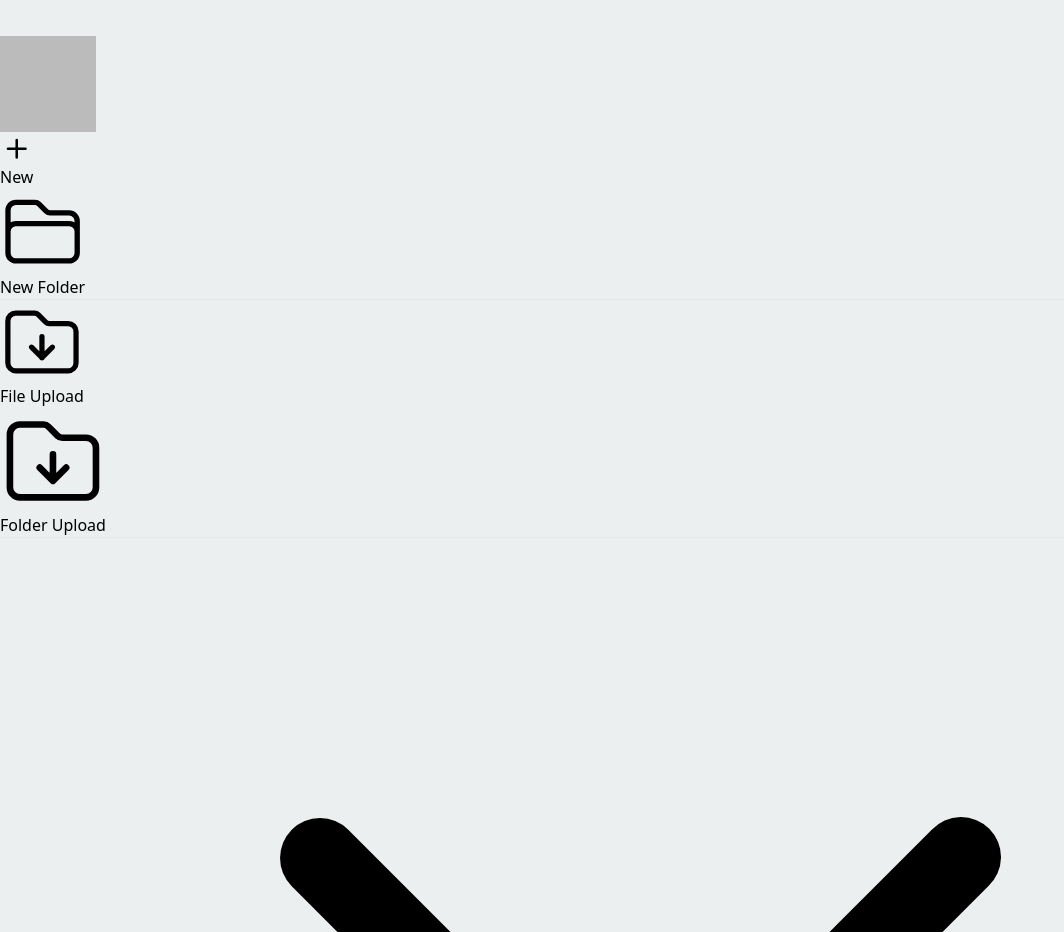
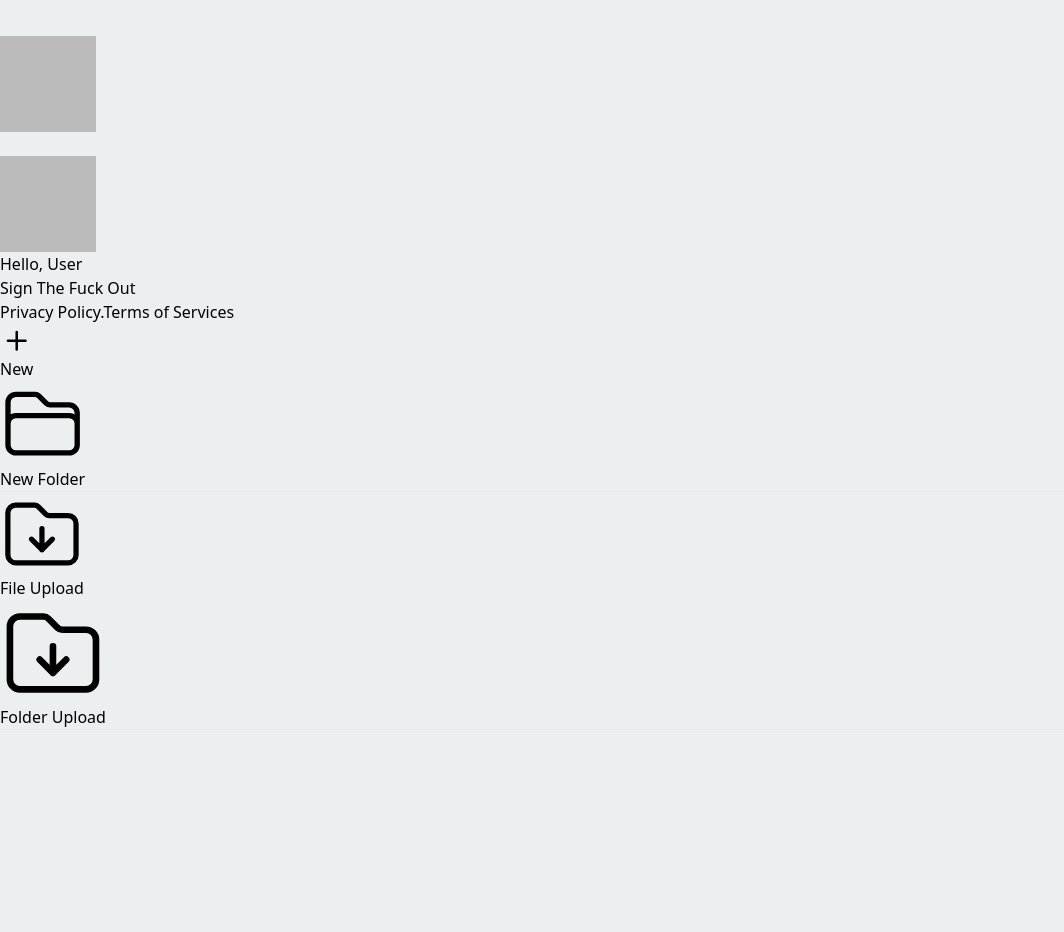
Before and after one commit to Boblee24/Google-drive, a React (Vite) app: page / in a window 1280 px wide. Shown: the part 5180-6112 px from the top of the page, without its empty margins (0-1064 px from the left). Built offline with nearby package versions, Linux system fonts and the light colour scheme; no server answers; sample sign-in values are in the browser's storage.

Commit message:
some ui changes

```diff
--- a/src/components/layout/modal/ProfileModal.tsx
+++ b/src/components/layout/modal/ProfileModal.tsx
@@ -21,10 +21,10 @@ const ProfileModal: React.FC<ProfileProps> = ({ isOpen, onClose }) => {
       console.log("Can't sign this shit out")
     }
   }
-  if (!isOpen) return null;
   return (
     <div
-      className="absolute bg-white p-6 rounded-lg shadow-lg w-[399px] top-10 z-50 right-0"
+      className={`absolute bg-white p-6 transition-opacity duration-700 ease-in-out rounded-lg shadow-lg w-[399px] top-10 z-50 ${isOpen ? 'opacity-100' : 'opacity-0 pointer-events-none'
+        } right-0`}
       //   style={{
       //       top: position.top,
       //       left: position.left,
```
Also changed, not shown: src/components/common/Sidebar.tsx (+0 -8 lines).
